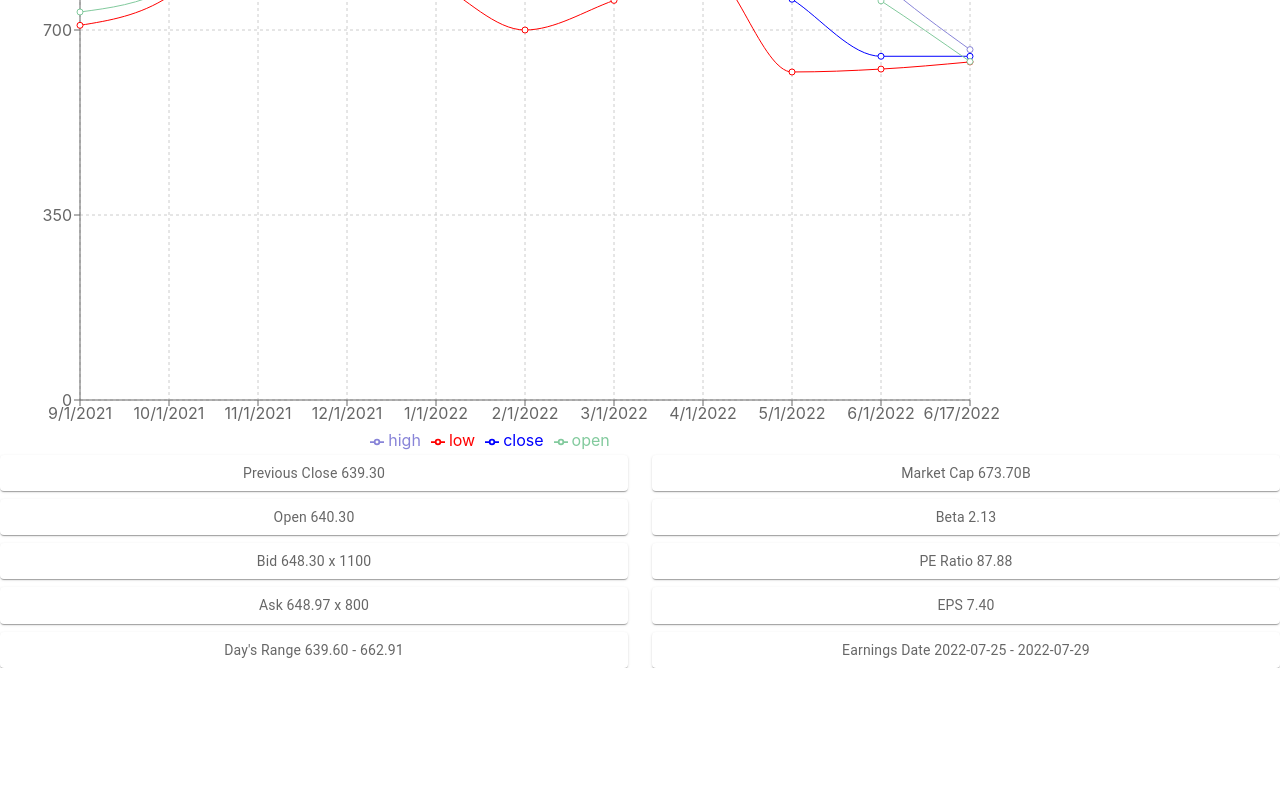
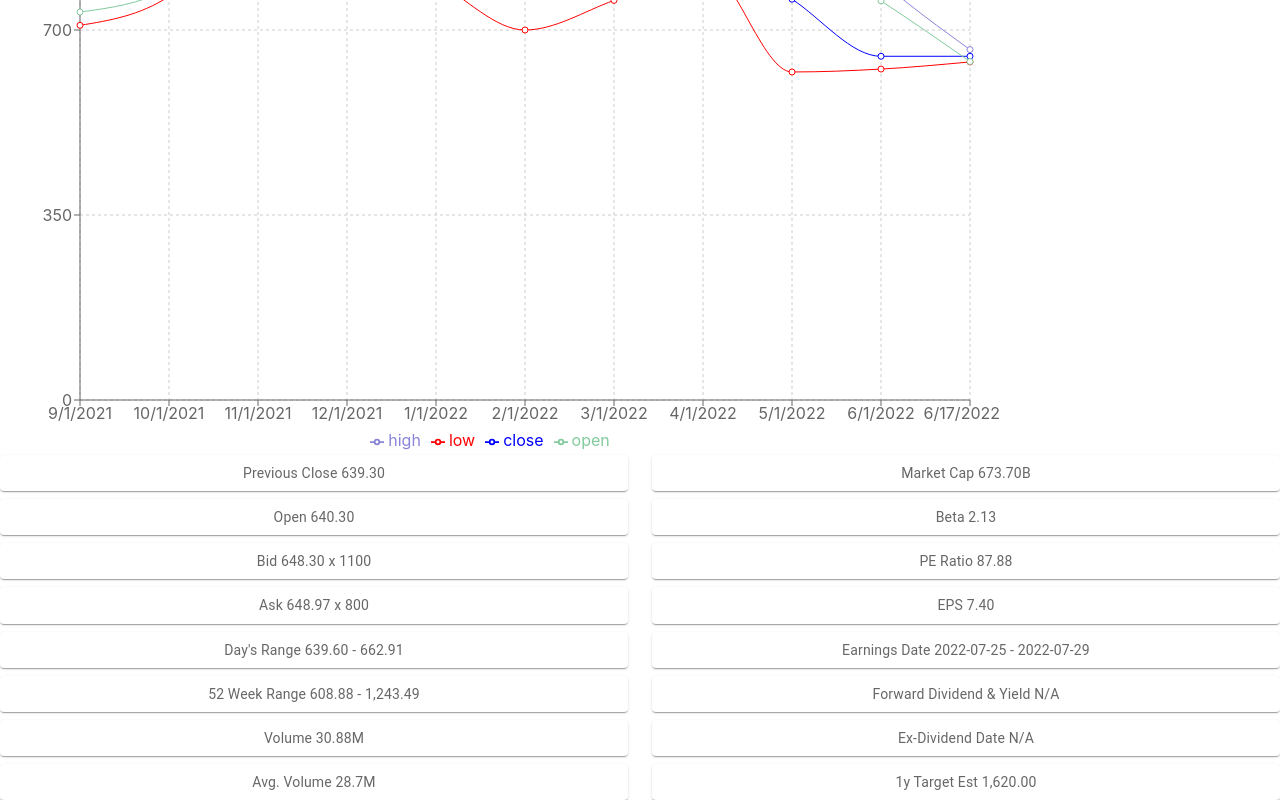
Before and after one commit to SoneThaya/ohyeah-finance, a React (Create React App) app: page / in a window 1280 px wide. Shown: the part 6605-7405 px from the top of the page. Before the commit the page ends 7273 px from the top, so only its background shows below. Built offline with nearby package versions, Linux system fonts and the light colour scheme; no server answers.

Commit message:
finished with summary

```diff
--- a/src/components/Summary.js
+++ b/src/components/Summary.js
@@ -77,6 +77,35 @@ const Summary = () => {
           {mockTeslaGetSummaryData.earnings.earningsChart.earningsDate[1].fmt}
         </Item>
       </Grid>
+      <Grid item xs={6}>
+        <Item>
+          52 Week Range{" "}
+          {mockTeslaGetSummaryData.summaryDetail.fiftyTwoWeekLow.fmt} -{" "}
+          {mockTeslaGetSummaryData.summaryDetail.fiftyTwoWeekHigh.fmt}
+        </Item>
+      </Grid>
+      <Grid item xs={6}>
+        <Item>Forward Dividend & Yield N/A</Item>
+      </Grid>
+      <Grid item xs={6}>
+        <Item>
+          Volume {mockTeslaGetSummaryData.summaryDetail.regularMarketVolume.fmt}
+        </Item>
+      </Grid>
+      <Grid item xs={6}>
+        <Item>Ex-Dividend Date N/A</Item>
+      </Grid>
+      <Grid item xs={6}>
+        <Item>
+          Avg. Volume {mockTeslaGetSummaryData.summaryDetail.averageVolume.fmt}
+        </Item>
+      </Grid>
+      <Grid item xs={6}>
+        <Item>
+          1y Target Est{" "}
+          {mockTeslaGetSummaryData.financialData.targetHighPrice.fmt}
+        </Item>
+      </Grid>
     </Grid>
   );
 };
```
